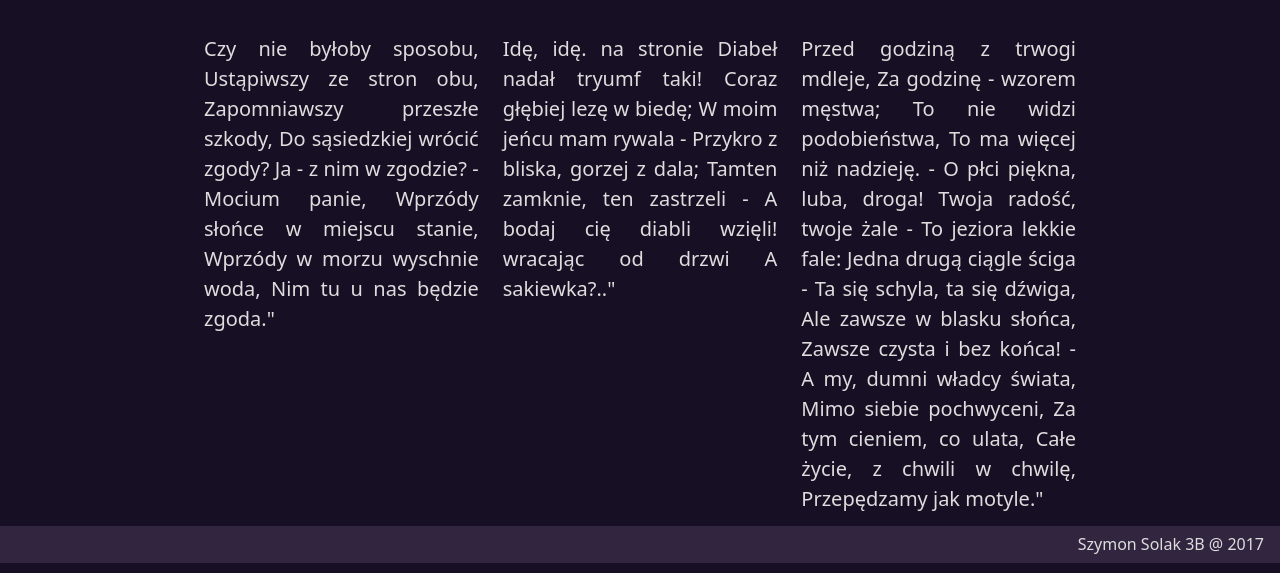
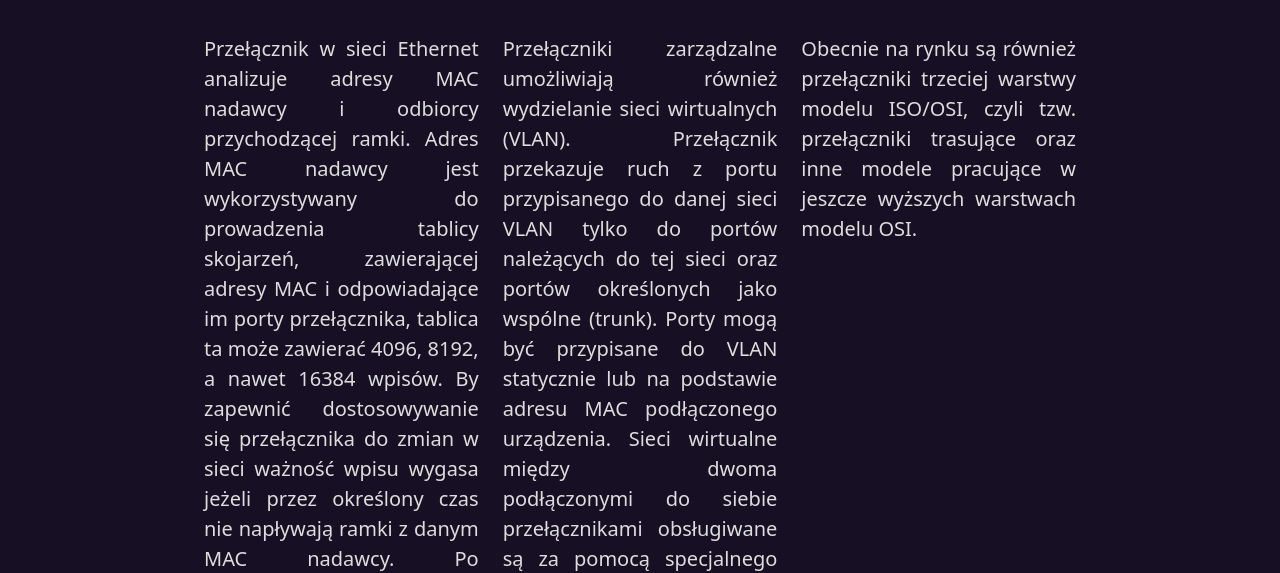
Before and after one commit to Yoshuro/yoshuro.github.io, a website built with webpack: page e13/index.html in a window 1280 px wide. Shown: the part 379-952 px from the top of the page. Built offline with nearby package versions, Linux system fonts and the light colour scheme.

Commit message:
Add files via upload

```diff
--- a/e13/index.html
+++ b/e13/index.html
@@ -71,44 +71,16 @@
       </div>
       <div class="row">
         <p class="col">
-          Czy nie byłoby sposobu,
-          Ustąpiwszy ze stron obu,
-          Zapomniawszy przeszłe szkody,
-          Do sąsiedzkiej wrócić zgody?
-          Ja - z nim w zgodzie? - Mocium panie,
-          Wprzódy słońce w miejscu stanie,
-          Wprzódy w morzu wyschnie woda,
-          Nim tu u nas będzie zgoda."
+          Przełącznik w sieci Ethernet analizuje adresy MAC nadawcy i odbiorcy przychodzącej ramki. Adres MAC nadawcy jest wykorzystywany do prowadzenia tablicy skojarzeń, zawierającej adresy MAC i odpowiadające im porty przełącznika, tablica ta może zawierać 4096, 8192, a nawet 16384 wpisów. By zapewnić dostosowywanie się przełącznika do zmian w sieci ważność wpisu wygasa jeżeli przez określony czas nie napływają ramki z danym MAC nadawcy.
+          Po otrzymaniu ramki przełącznik szuka adresu MAC odbiorcy w tablicy skojarzeń, jeżeli adres nie występuje w niej, to ramka wysyłana jest na wszystkie porty z wyjątkiem źródłowego, gdy jest znany, to tylko na port określony w tablicy skojarzeń.
+          Przez przesyłanie ramki tylko na jeden port przełączniki ograniczają domenę kolizyjną do pojedynczego portu, dzięki czemu są w stanie zapewnić każdemu hostowi podłączonemu do portu osobny kanał transmisyjno-nadawczy, nie zaś współdzielony, jak to jest w przypadku koncentratora.
         </p>
         <p class="col">
-          Idę, idę.
-          na stronie
-          Diabeł nadał tryumf taki!
-          Coraz głębiej lezę w biedę;
-          W moim jeńcu mam rywala -
-          Przykro z bliska, gorzej z dala;
-          Tamten zamknie, ten zastrzeli -
-          A bodaj cię diabli wzięli!
-          wracając od drzwi
-          A sakiewka?.."
+          Przełączniki zarządzalne umożliwiają również wydzielanie sieci wirtualnych (VLAN). Przełącznik przekazuje ruch z portu przypisanego do danej sieci VLAN tylko do portów należących do tej sieci oraz portów określonych jako wspólne (trunk). Porty mogą być przypisane do VLAN statycznie lub na podstawie adresu MAC podłączonego urządzenia.
+          Sieci wirtualne między dwoma podłączonymi do siebie przełącznikami obsługiwane są za pomocą specjalnego rodzaju połączenia nazywanego trunk. W standardzie IEEE 802.1Q każda ramka przesyłana za pomocą trunkingu opatrzona zostaje dodatkowym 4-bajtowym polem w którym zapisany jest też identyfikator sieci VLAN do której przebiega transmisja. Tego typu ramki, nazywane (o)znaczonymi (ang. tagged) mogą mieć maksymalną długość 1523 bajtów
         </p>
         <p class="col">
-          Przed godziną z trwogi mdleje,
-          Za godzinę - wzorem męstwa;
-          To nie widzi podobieństwa,
-          To ma więcej niż nadzieję. -
-          O płci piękna, luba, droga!
-          Twoja radość, twoje żale -
-          To jeziora lekkie fale:
-          Jedna drugą ciągle ściga -
-          Ta się schyla, ta się dźwiga,
-          Ale zawsze w blasku słońca,
-          Zawsze czysta i bez końca! -
-          A my, dumni władcy świata,
-          Mimo siebie pochwyceni,
-          Za tym cieniem, co ulata,
-          Całe życie, z chwili w chwilę,
-          Przepędzamy jak motyle."
+          Obecnie na rynku są również przełączniki trzeciej warstwy modelu ISO/OSI, czyli tzw. przełączniki trasujące oraz inne modele pracujące w jeszcze wyższych warstwach modelu OSI.
         </p>
       </div>
     </section>
```
